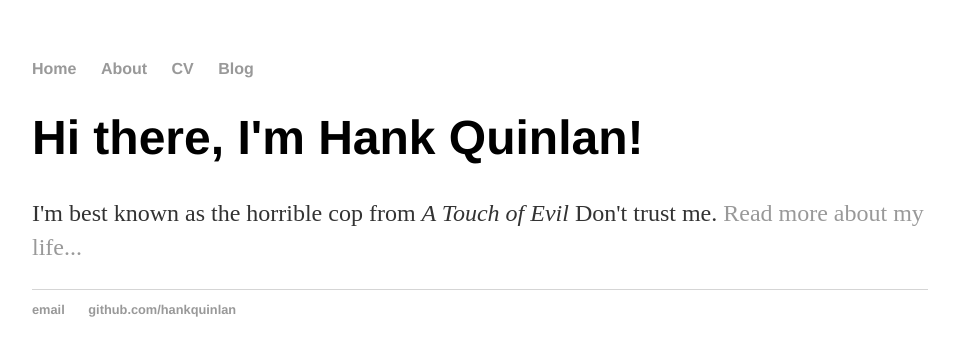
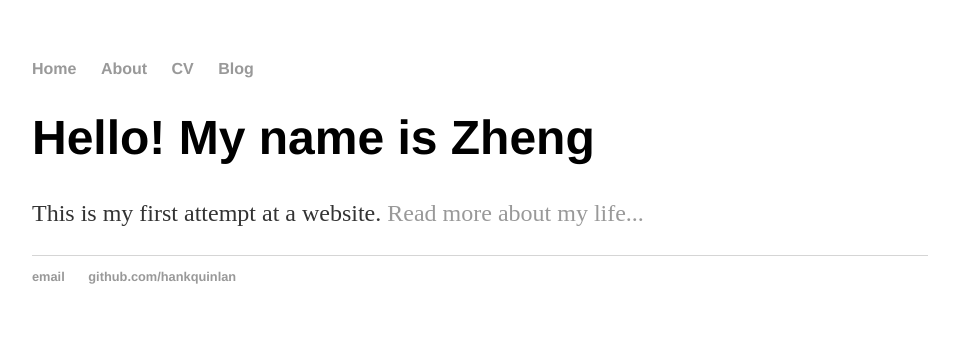
Before and after one commit to zhenglian99/zhenglian99.github.io, a Jekyll site: the page built from index.html, in a window 1280 px wide. Shown: the top 356 px of the page, without its empty margins (160-1119 px from the left). Built offline with Jekyll 4.4.1, drawn with Linux system fonts in a browser that asks for light colours.

Commit message:
Update index.html

```diff
--- a/index.html
+++ b/index.html
@@ -1,8 +1,8 @@
 ---
 layout: default
-title: Hank Quinlan, Horrible Cop
+title: Zheng Lian's Website
 ---
 <div class="blurb">
-	<h1>Hi there, I'm Hank Quinlan!</h1>
-	<p>I'm best known as the horrible cop from <em>A Touch of Evil</em> Don't trust me. <a href="/about">Read more about my life...</a></p>
+	<h1>Hello! My name is Zheng</h1>
+	<p>This is my first attempt at a website. <a href="/about">Read more about my life...</a></p>
 </div><!-- /.blurb -->
```
